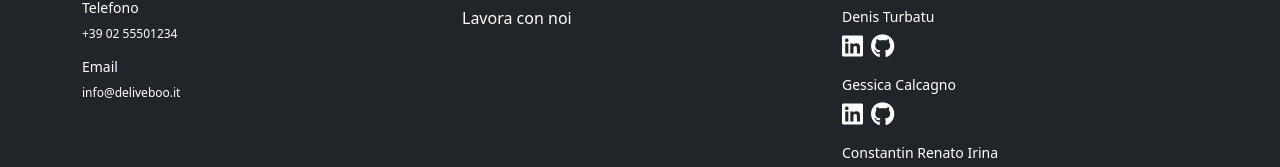
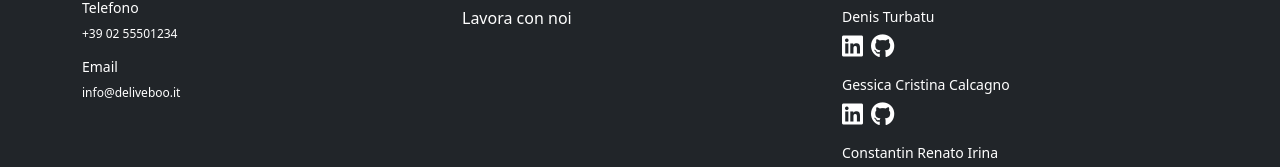
Before and after one commit to Denis-Turbatu/vite-vue-deliveboo, a Vue app: page / in a window 1280 px wide. Shown: the part 880-1047 px from the top of the page. Built offline with nearby package versions, Linux system fonts and the light colour scheme; no server answers; what vue-braintree would draw is missing.

Commit message:
Add: my name

```diff
--- a/src/components/AppFooter.vue
+++ b/src/components/AppFooter.vue
@@ -82,7 +82,7 @@ export default {
 
                         <!-- Gessica Calcagno -->
                         <li class="mb-3">
-                            <p class="h6">Gessica Calcagno</p>
+                            <p class="h6">Gessica Cristina Calcagno</p>
                             <a href="https://www.linkedin.com/in/gessica-cristina-calcagno-86286a318/" target="_blank" rel="noopener noreferrer"
                                 class="text-white me-2" aria-label="LinkedIn Gessica Calcagno">
                                 <i class="fab fa-linkedin"></i>
```
